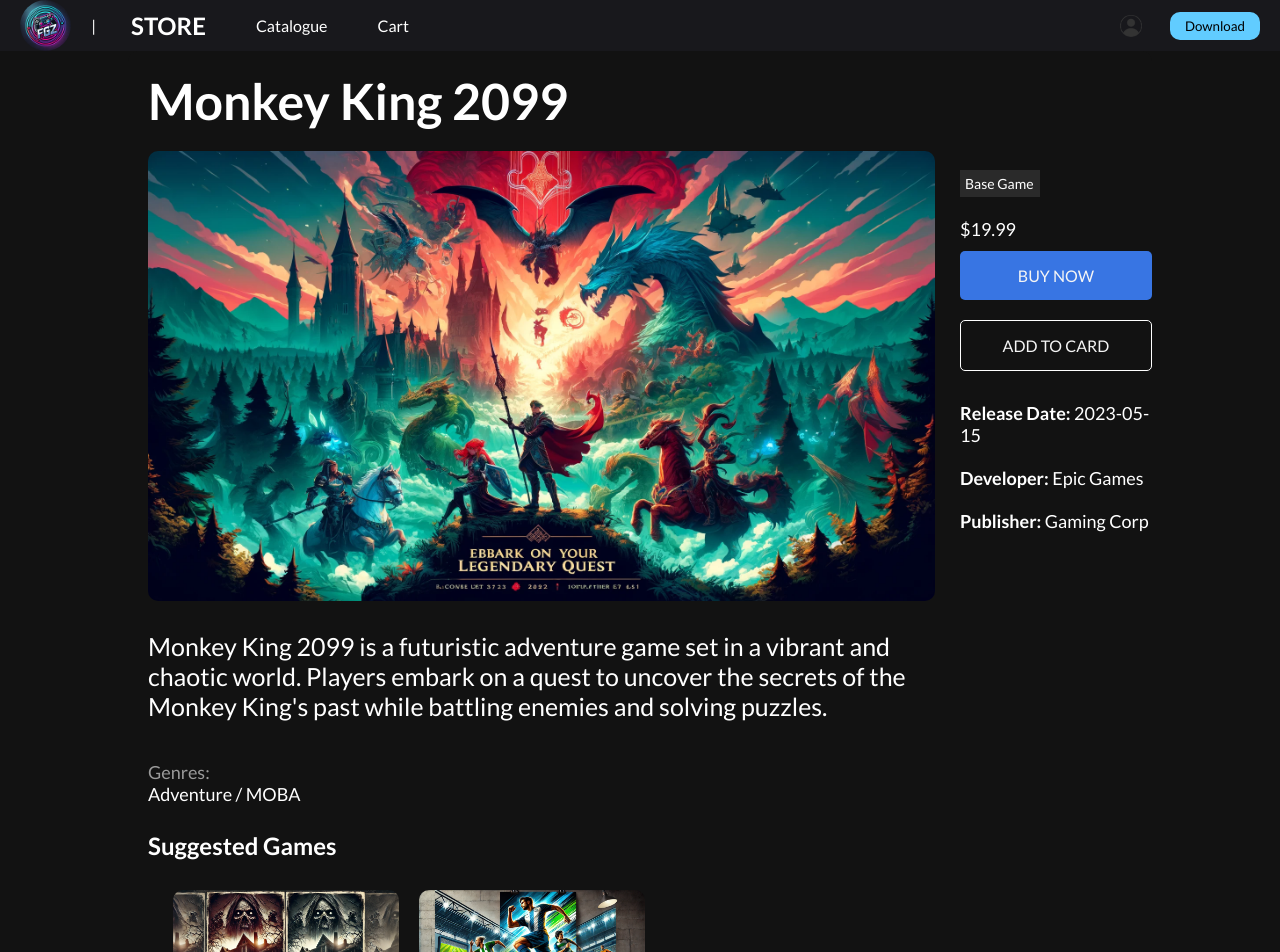
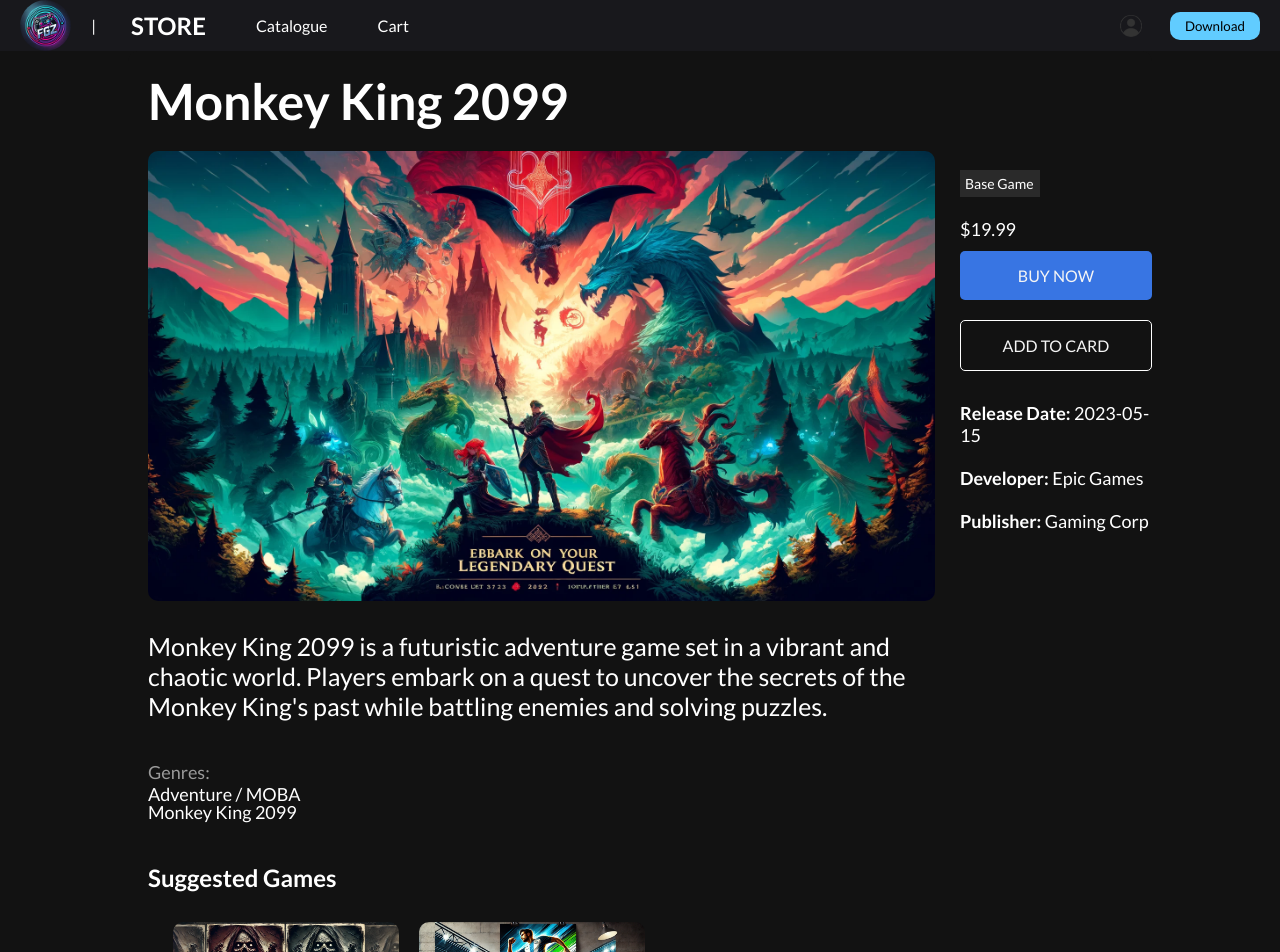
Before and after one commit to PhamHoaiTan/Single-Page, a React (Create React App) app in the folder web-game/: page /product/1 in a window 1280 px wide. Shown: the top 952 px of the page. Built offline with nearby package versions, Linux system fonts and the light colour scheme.

Commit message:
update requiment

```diff
--- a/web-game/src/Pages/Details/ProductDetail.jsx
+++ b/web-game/src/Pages/Details/ProductDetail.jsx
@@ -4,6 +4,7 @@ import { useParams } from 'react-router-dom';
 import { games } from '../../assets/games/game';
 import Suggestions from '../../components/Suggestions/Suggestions';
 import './ProductDetail.css';
+import Requirements from '../../components/Details/Requirements';
 
 function ProductDetail() {
   const { id } = useParams();
@@ -42,13 +43,12 @@ function ProductDetail() {
           if(crollY < widthContain && crollY < topSuggest - nice){
             detailRightid.style.position = 'fixed';
             detailRightid.style.top = '20%';
-          }else if(crollY > topSuggest-nice){
+          }else if(crollY >= topSuggest-nice){
             detailRightid.style.position = 'absolute';
             detailRightid.style.top = `${topSuggest-nice}px`;
           }
           else{
             detailRightid.style.position = 'absolute';
-
           }
   })
 
@@ -75,8 +75,10 @@ function ProductDetail() {
       <p><strong>Publisher:</strong> {product.publisher}</p>
       </div>
       </div>
+
       <div className="suggestion" ref={suggestion}>
-      <Suggestions genre={product.genre} currentGameId={product.id} />
+          <Requirements product={product}/>
+          <Suggestions genre={product.genre} currentGameId={product.id} />
       </div>
     </div>
   );
--- /dev/null
+++ b/web-game/src/components/Details/Requirements.jsx
@@ -0,0 +1,15 @@
+import React from 'react'
+
+const Requirements = ({product}) => {
+  return (
+    <div className='requirement'>
+        {
+            <p>
+                {product.name}
+            </p>
+        }
+    </div>
+  )
+}
+
+export default Requirements
```
